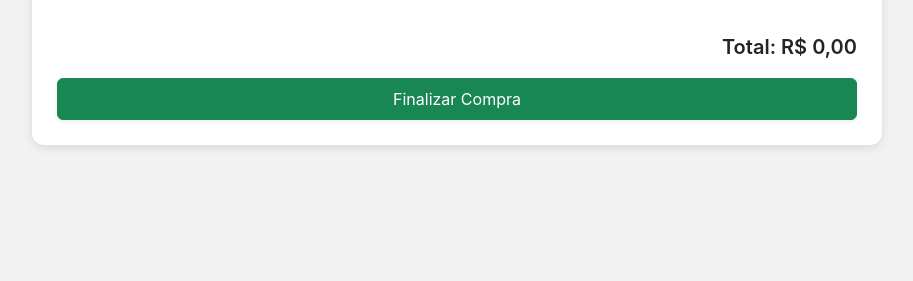
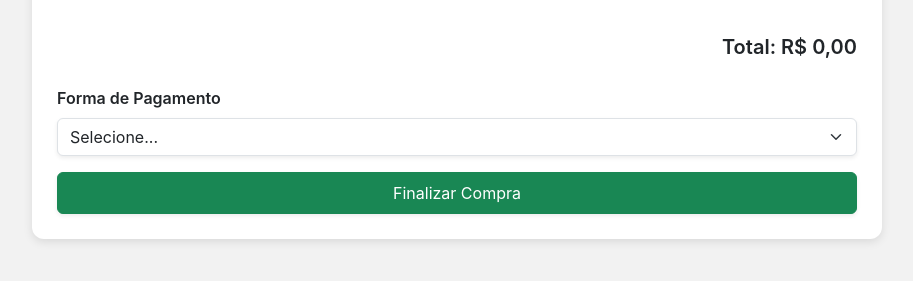
Before and after one commit to JoArthur8/Cantina, a PHP site: page /site_principal/carrinho.php in a window 1280 px wide. Shown: the part 142-423 px from the top of the page, without its empty margins (183-1096 px from the left). Run offline with PHP 8.4, Linux system fonts and the light colour scheme; the visitor is signed in with stand-in values (Sample User, id 1); data that the repository does not hold is empty.

Commit message:
commit final

```diff
--- a/site/site_principal/carrinho.php
+++ b/site/site_principal/carrinho.php
@@ -102,6 +102,17 @@ $carrinho = $_SESSION['carrinho'] ?? [];
     </div>
 
     <!-- Pagamento -->
+        <form action="finalizar_carrinho.php" method="POST" class="mt-4">
+            <label for="forma_pagamento" class="form-label">Forma de Pagamento</label>
+            <select class="form-select shadow-sm" id="forma_pagamento" name="forma_pagamento" required>
+                <option value="">Selecione...</option>
+                <option value="cartao_credito">Cartão de Crédito</option>
+                <option value="cartao_debito">Cartão de Débito</option>
+                <option value="pix">PIX</option>
+                <option value="dinheiro">Dinheiro</option>
+        </select>
+
+
         <button type="submit" class="btn btn-success mt-3 w-100 py-2 shadow-sm">
             Finalizar Compra
         </button>
```
